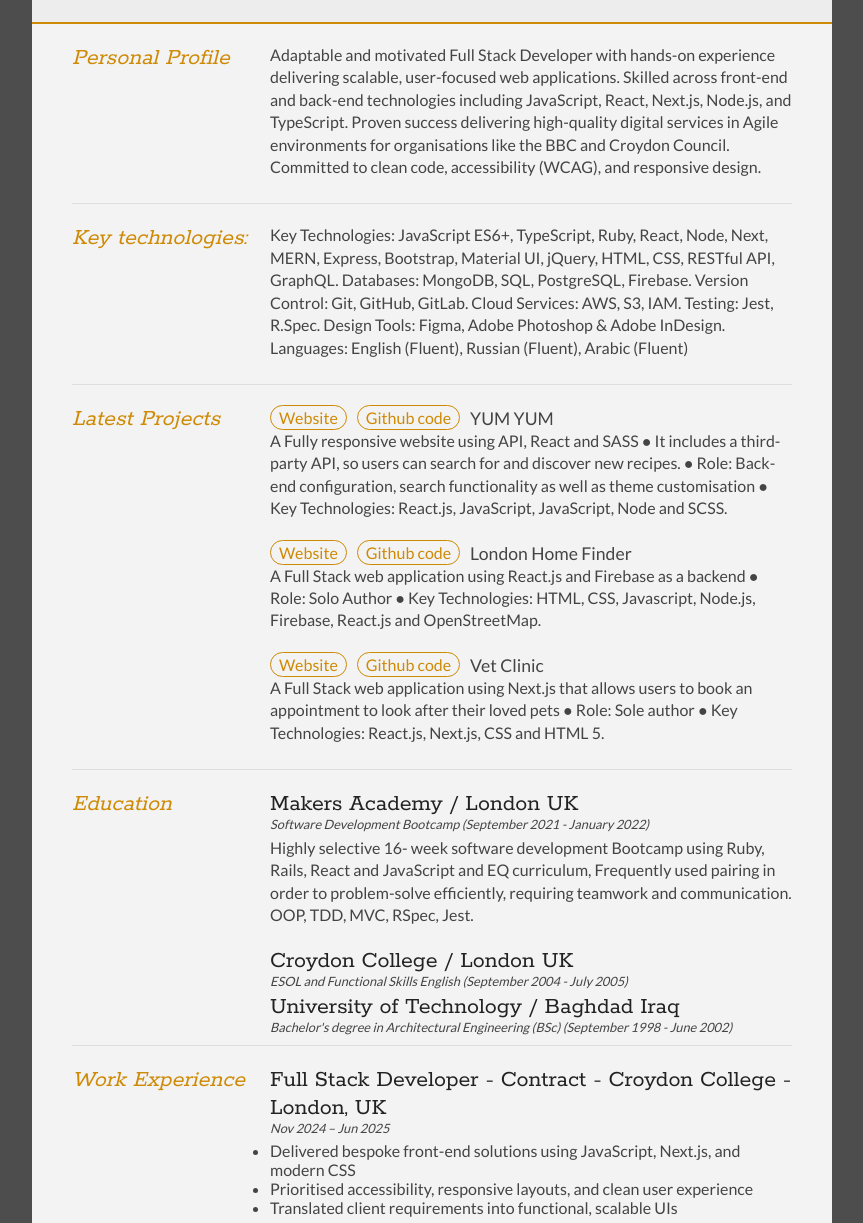
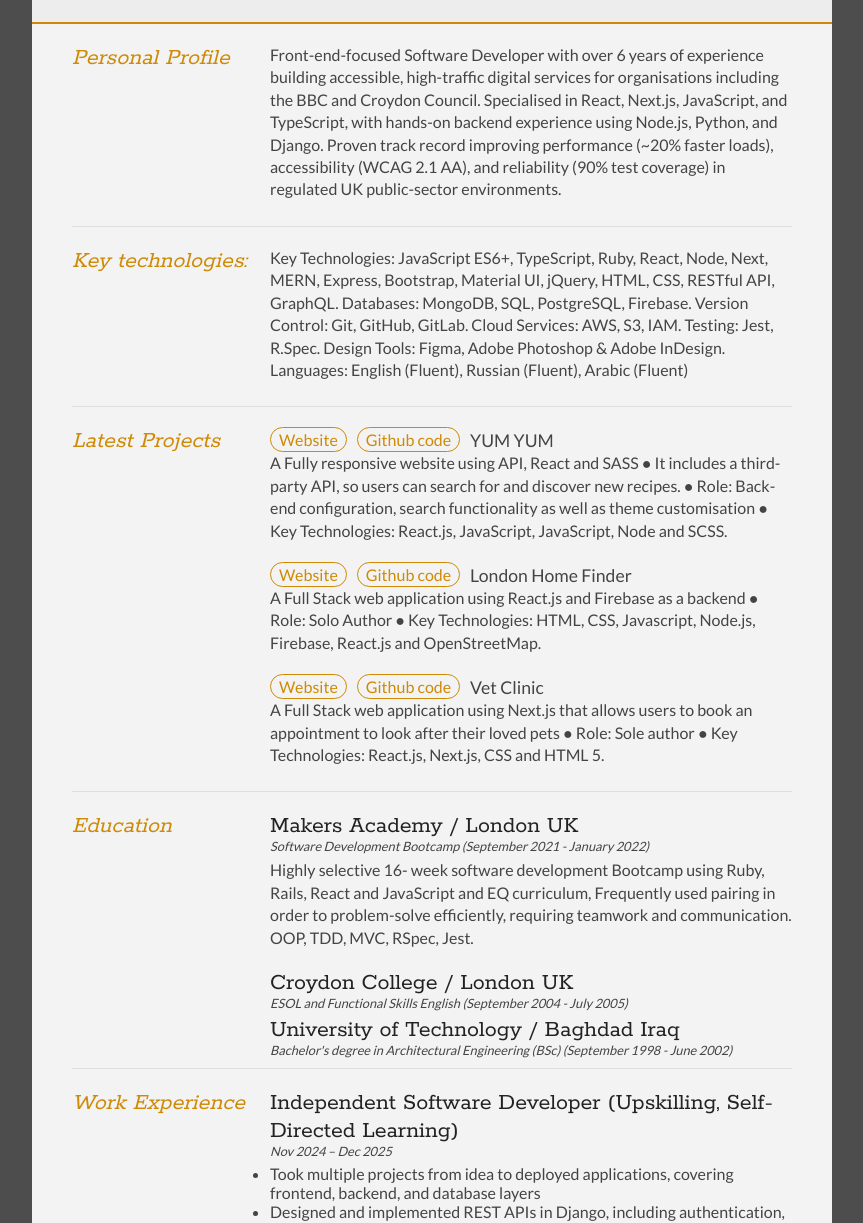
Before and after one commit to caeserlondon/On-line-CV, a website: page index.html in a window 1280 px wide. Shown: the part 154-1377 px from the top of the page, without its empty margins (208-1071 px from the left). Drawn offline with Linux system fonts and the light colour scheme.

Commit message:
Update the cv

```diff
--- a/index.html
+++ b/index.html
@@ -60,14 +60,14 @@
 
 						<div class="sectionContent">
 							<p>
-								Adaptable and motivated Full Stack Developer with hands-on
-								experience delivering scalable, user-focused web applications.
-								Skilled across front-end and back-end technologies including
-								JavaScript, React, Next.js, Node.js, and TypeScript. Proven
-								success delivering high-quality digital services in Agile
-								environments for organisations like the BBC and Croydon Council.
-								Committed to clean code, accessibility (WCAG), and responsive
-								design.
+								Front-end-focused Software Developer with over 6 years of
+								experience building accessible, high-traffic digital services
+								for organisations including the BBC and Croydon Council.
+								Specialised in React, Next.js, JavaScript, and TypeScript, with
+								hands-on backend experience using Node.js, Python, and Django.
+								Proven track record improving performance (~20% faster loads),
+								accessibility (WCAG 2.1 AA), and reliability (90% test coverage)
+								in regulated UK public-sector environments.
 							</p>
 						</div>
 					</article>
@@ -219,20 +219,27 @@
 					<div class="sectionContent">
 						<article>
 							<h2>
-								Full Stack Developer - Contract - Croydon College - London, UK
+								Independent Software Developer (Upskilling, Self-Directed
+								Learning)
 							</h2>
-							<p class="subDetails">Nov 2024 – Jun 2025</p>
+							<p class="subDetails">Nov 2024 – Dec 2025</p>
 							<ul class="workList">
 								<li>
-									Delivered bespoke front-end solutions using JavaScript,
-									Next.js, and modern CSS
+									Took multiple projects from idea to deployed applications,
+									covering frontend, backend, and database layers
 								</li>
 								<li>
-									Prioritised accessibility, responsive layouts, and clean user
-									experience
+									Designed and implemented REST APIs in Django, including
+									authentication, permissions, and database-backed workflows
 								</li>
 								<li>
-									Translated client requirements into functional, scalable UIs
+									Worked with relational databases PostgreSQL / SQL, designing
+									schemas and writing queries to support real application
+									features
+								</li>
+								<li>
+									Implemented client-side state management, form validation,
+									error handling, and API integration
 								</li>
 							</ul>
 						</article>
```
